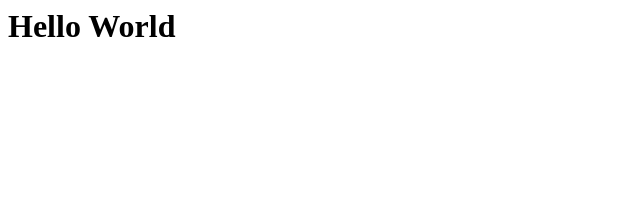
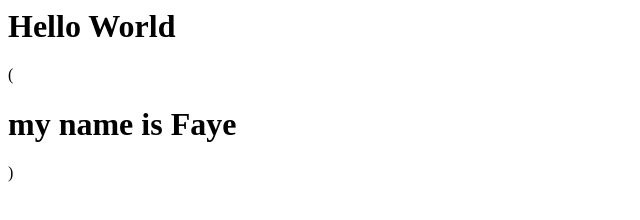
Before and after one commit to fbriscoe/fbriscoe1.github.io, a plain HTML site: page index.html in a window 1280 px wide. Shown: the whole page, without its empty margins (0-640 px from the left). Drawn offline with Linux system fonts and the light colour scheme.

Commit message:
Update index.html

```diff
--- a/index.html
+++ b/index.html
@@ -1 +1,2 @@
 <h1>Hello World</h1>
+(<h1>my name is Faye</h1>)
```
